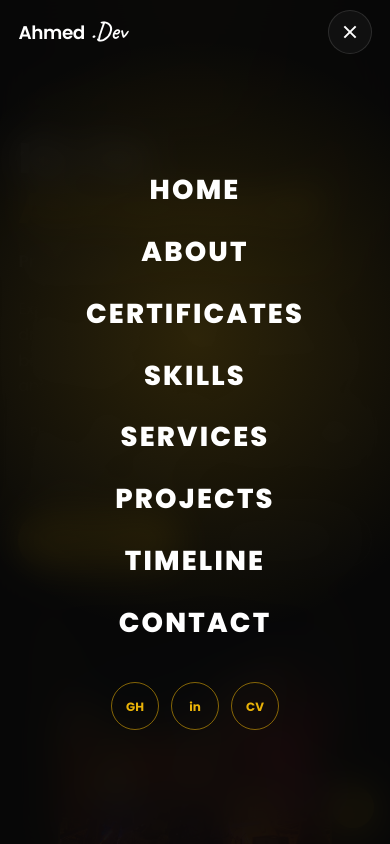
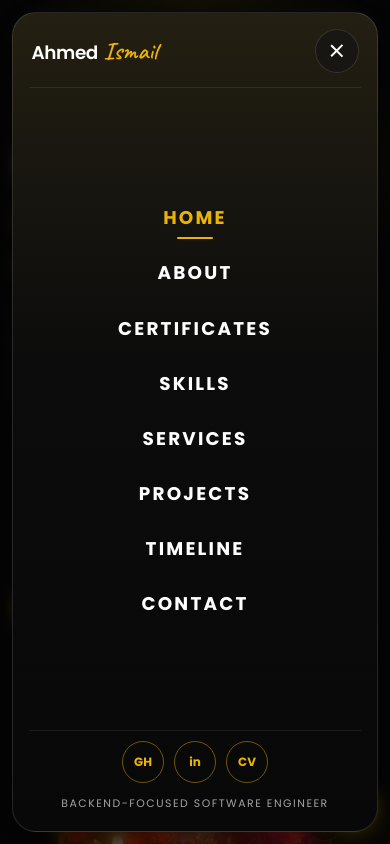
Before and after one commit to Isayama3/portfolio, a React (Vite) app in the folder client/: page / in a window 390 px wide. Both pictures are taken after a click on the button 349 px from the left and 31 px from the top of the page. Shown: the top 844 px of the page. Built offline with nearby package versions, Linux system fonts and the light colour scheme.

Commit message:
Reframe as a backend-focused software engineer, simplify mobile nav, and brand as Ahmed Ismail.

```diff
--- a/client/index.html
+++ b/client/index.html
@@ -3,10 +3,10 @@
   <head>
     <meta charset="UTF-8" />
     <meta name="viewport" content="width=device-width, initial-scale=1.0" />
-    <title>Ahmed Ismail | Backend Developer</title>
+    <title>Ahmed Ismail | Software Engineer</title>
     <meta
       name="description"
-      content="Ahmed Ismail — Backend Developer in Giza, Egypt. Scalable APIs, queues, WebSockets, and multi-tenant systems."
+      content="Ahmed Ismail — Software Engineer specialized in backend systems. Scalable APIs, queues, WebSockets, and multi-tenant platforms."
     />
     <meta name="theme-color" content="#0a0a0a" />
     <link rel="icon" type="image/png" sizes="32x32" href="/favicon-32.png" />
--- a/client/src/App.jsx
+++ b/client/src/App.jsx
@@ -50,7 +50,9 @@ function SiteHeader({ brand, locationLabel, links }) {
   const clock = useCairoClock();
   const github = realLink(links?.github);
   const linkedin = realLink(links?.linkedin);
-  const brandLeft = (brand || "Ahmed.Dev").split(".")[0];
+  const brandLabel = brand || "Ahmed Ismail";
+  const [brandMain, ...brandRest] = brandLabel.trim().split(/\s+/);
+  const brandAccent = brandRest.join(" ");
 
   useEffect(() => {
     setOpen(false);
@@ -112,8 +114,13 @@ function SiteHeader({ brand, locationLabel, links }) {
       <header className="site-header">
         <div className="site-header-inner">
           <Link to="/" className="brand" onClick={() => setOpen(false)}>
-            <span className="brand-first">{brandLeft}</span>
-            <span className="brand-script">.Dev</span>
+            <span className="brand-first">{brandMain}</span>
+            {brandAccent ? (
+              <>
+                {" "}
+                <span className="brand-script">{brandAccent}</span>
+              </>
+            ) : null}
           </Link>
 
           <nav className="nav-pill" aria-label="Primary">
@@ -173,22 +180,43 @@ function SiteHeader({ brand, locationLabel, links }) {
         aria-hidden={!open}
         aria-label="Site menu"
       >
-        <div className="nav-overlay-glow" aria-hidden="true" />
+        <div className="nav-sheet">
+          <div className="nav-sheet-top">
+            <Link to="/" className="brand" onClick={() => setOpen(false)}>
+              <span className="brand-first">{brandMain}</span>
+              {brandAccent ? (
+                <>
+                  {" "}
+                  <span className="brand-script">{brandAccent}</span>
+                </>
+              ) : null}
+            </Link>
+            <button
+              type="button"
+              className="icon-btn nav-sheet-close"
+              aria-label="Close menu"
+              onClick={() => setOpen(false)}
+            >
+              <span className="nav-close-x" aria-hidden="true" />
+            </button>
+          </div>
+
           <nav className="nav-overlay-links" aria-label="Mobile">
             {SECTIONS.map((s, i) => (
               <button
                 key={s.id}
                 type="button"
-              className="nav-link"
+                className={`nav-link${active === s.id ? " is-active" : ""}`}
                 style={{ "--i": i }}
                 onClick={() => navTo(s.id)}
               >
-              <span className="nav-index">0{i + 1}</span>
                 {s.label}
               </button>
             ))}
           </nav>
-        <div className="nav-overlay-social" style={{ "--i": SECTIONS.length }}>
+
+          <div className="nav-sheet-foot" style={{ "--i": SECTIONS.length }}>
+            <div className="nav-overlay-social">
               {github && (
                 <a className="social" href={github} {...linkAttrs(github)} onClick={() => setOpen(false)}>
                   GH
@@ -208,6 +236,9 @@ function SiteHeader({ brand, locationLabel, links }) {
               >
                 CV
               </a>
+            </div>
+            <p className="nav-sheet-tag">Backend-focused software engineer</p>
+          </div>
         </div>
       </div>
     </>
@@ -232,8 +263,15 @@ function SiteFooter({ profile }) {
     <footer className="site-footer">
       <div>
         <strong className="brand-name">
-          {(profile?.brand || "Ahmed.Dev").split(".")[0]}
-          <span className="brand-dot">.Dev</span>
+          {(profile?.brand || "Ahmed Ismail").split(/\s+/)[0]}
+          {((profile?.brand || "Ahmed Ismail").split(/\s+/).slice(1).join(" ") || "") && (
+            <>
+              {" "}
+              <span className="brand-dot">
+                {(profile?.brand || "Ahmed Ismail").split(/\s+/).slice(1).join(" ")}
+              </span>
+            </>
+          )}
         </strong>
         <p>{profile?.tagline}</p>
       </div>
--- a/client/src/data/profile.json
+++ b/client/src/data/profile.json
@@ -1,31 +1,32 @@
 {
   "name": "Ahmed Ismail",
   "fullName": "Ahmed Ismail Ahmed",
-  "brand": "Ahmed.Dev",
-  "role": "Backend Developer",
+  "brand": "Ahmed Ismail",
+  "role": "Software Engineer",
   "typedRoles": [
-    "Backend Architect",
-    "API Engineer",
-    "Laravel & Node Specialist",
-    "Systems Builder"
+    "Software Engineer",
+    "Backend Specialist",
+    "API & Systems Engineer",
+    "Platform Engineer"
   ],
-  "tagline": "Queue-driven systems, scalable APIs, and real-time backends for high-traffic products.",
+  "tagline": "Software engineer specialized in backend — scalable APIs, queues, and systems built for real traffic.",
   "location": "Dokki, Giza, Egypt",
   "availability": "Available for Projects",
   "cv": "/cv.pdf",
   "photo": "/images/profile.jpg",
   "phone": "+20 10 6643 6323",
-  "intro": "Expert in building scalable APIs, queue-driven workflows, and high-concurrency backends with PHP, Laravel, Node.js, Redis, and PostgreSQL.",
-  "about": "Backend Developer with 5+ years bridging reliable server architecture and product delivery. I ship complete, scalable backend systems tailored to travel, SaaS, marketplace, and mobile products.",
+  "intro": "Software engineer specialized in backend systems — APIs, data pipelines, integrations, and the infrastructure that keeps products fast and reliable.",
+  "aiNote": "I use AI tools day-to-day to enhance delivery speed and code quality.",
+  "about": "Software Engineer with 5+ years focused on backend architecture and product delivery. I design and ship server-side systems for travel, SaaS, marketplace, and mobile products — from APIs through production.",
   "aboutPillars": [
     {
       "title": "The Vision",
-      "body": "I don't just write endpoints — I build systems that stay up under traffic. Clear domains, documented spikes, and APIs clients can trust.",
+      "body": "I don't just write endpoints — I build backend systems that stay up under traffic. Clear domains, pragmatic designs, and APIs clients can trust.",
       "tags": ["Problem Solver", "Reliable", "Detail Oriented"]
     },
     {
       "title": "API Craft",
-      "body": "REST APIs tuned for React and Flutter, OpenAPI docs, modular supplier integrations, and multi-tenant product backends.",
+      "body": "REST APIs for web and mobile clients, OpenAPI docs, modular integrations, and multi-tenant product backends.",
       "tags": ["REST", "OpenAPI", "Multi-tenancy"]
     },
     {
@@ -64,7 +65,7 @@
   "services": [
     {
       "title": "Backend & API",
-      "body": "Robust server-side logic, database design, and secure API integration.",
+      "body": "Robust server-side logic, database design, and secure API integration for web and mobile products.",
       "points": ["RESTful APIs", "Database modeling", "Auth & security", "Cloud-ready Docker deploys"]
     },
     {
@@ -94,14 +95,11 @@
       "years": "Dec 2024 – Present",
       "note": "OTA travel platform — search, rates, content, booking flows, and third-party hotel integrations.",
       "bullets": [
-        "Led system design, ticket breakdown, and architectural decisions across backend, DevOps, and frontend squads to streamline sprint delivery while conducting rigorous code reviews to enforce SOLID principles and clean architecture standards.",
-        "Reduced hotel list and rate fetch loading times on the client side from 2 minutes down to 10 seconds by refactoring caching layers, optimizing database queries, and streamlining API payloads.",
-        "Transformed multi-supplier hotel data ingestion, room mapping, and Meilisearch indexing pipelines from hours to mere seconds by leveraging asynchronous worker pools and chunked streaming generators.",
-        "Engineered custom data transformation algorithms to map complex third-party room rates, occupancy rules, and real-time hotel availability into unified internal domain models.",
-        "Fine-tuned Meilisearch typo-tolerance settings and custom ranking rules to deliver instant, highly relevant geo-search results for hotel names and destinations with minimal query overhead.",
-        "Re-architected Laravel Horizon worker pools and resource limits, drastically lowering CPU/memory consumption during peak sync workloads, while optimizing Docker multi-stage builds to significantly decrease container build and deployment times.",
-        "Designed and built a flexible integration layer using Strategy and Factory design patterns with Dependency Injection (DI), allowing rapid onboarding of third-party supplier rates and hotel content APIs without rewriting core search or booking logic.",
-        "Designed and rolled out a versioned RESTful HTTP API (V1 → V2) with parallel controllers/services and OpenAPI/Swagger specs, ensuring new feature releases ship on V2 without regressing existing V1 clients."
+        "Led backend system design, ticket breakdown, and code reviews across squads — SOLID and clean architecture.",
+        "Cut hotel list and rate-fetch load time from ~2 minutes to ~10 seconds via caching, query, and API payload work.",
+        "Sped up multi-supplier ingest, room mapping, and Meilisearch indexing from hours to seconds with async workers and streaming generators.",
+        "Built a Strategy/Factory + DI integration layer for third-party hotel rates and content without rewriting core search/booking.",
+        "Shipped API V1 → V2 with parallel services and OpenAPI; tuned Horizon/Docker for lower peak CPU/memory and faster deploys."
       ],
       "tags": ["Laravel", "Horizon", "Redis", "Meilisearch", "Docker", "Hotel APIs"],
       "kind": "work"
@@ -181,7 +179,7 @@
       "meta": "Education",
       "title": "B.S. in CS & IT",
       "years": "2017 – 2021",
-      "note": "Computer science foundation — later focused into backend engineering, systems, and APIs.",
+      "note": "Computer science foundation — later focused into backend software engineering, systems, and APIs.",
       "tags": ["Problem Solving", "CS Fundamentals"],
       "kind": "education"
     }
--- a/client/src/data/projects.json
+++ b/client/src/data/projects.json
@@ -3,7 +3,7 @@
     "slug": "hojuzat",
     "title": "Hojuzat — Web & Mobile",
     "year": "2024–Present",
-    "category": "Backend API",
+    "category": "Backend",
     "company": "Hojuzat",
     "image": "/projects/hojuzat-mobile.png",
     "summary": "OTA travel platform backends powering the Hojuzat website and mobile app — search, booking, and supplier pricing.",
@@ -29,7 +29,7 @@
     "slug": "carspot",
     "title": "CarSpot",
     "year": "2023–2024",
-    "category": "Backend API",
+    "category": "Backend",
     "company": "MMB Technology",
     "image": "/projects/car-spot-mobile.png",
     "summary": "Automotive marketplace backend at MMB — cars, trucks, plates, parts, rentals, and services on Google Play.",
@@ -46,7 +46,7 @@
     "slug": "biz-buradayiz",
     "title": "Biz Buradayız",
     "year": "2024",
-    "category": "Backend API",
+    "category": "Backend",
     "company": "Taj",
     "image": "/projects/biz-buradayiz-mobile.png",
     "summary": "Roadside-assistance APIs at Taj — matching customers with towing, battery, tire, and service providers.",
@@ -63,7 +63,7 @@
     "slug": "zr3i",
     "title": "Zr3i — GIS land analytics",
     "year": "2023–2024",
-    "category": "Backend API",
+    "category": "Backend",
     "company": "Zr3i",
     "image": "/projects/zr3i.png",
     "summary": "Multi-tenant fixes and GIS land-analytics integration for Zr3i.com.",
@@ -80,7 +80,7 @@
     "slug": "creative-minds",
     "title": "Golden Host",
     "year": "2023–2024",
-    "category": "Backend API",
+    "category": "Backend",
     "company": "Creative Minds",
     "image": "/projects/golden-host-mobile.png",
     "summary": "Backend for Golden Host (web + mobile) while at Creative Minds — Saudi short-stay / property booking.",
@@ -97,7 +97,7 @@
     "slug": "cardnet",
     "title": "Cardnet",
     "year": "2023–2024",
-    "category": "Backend API",
+    "category": "Backend",
     "company": "7lsoft (Contract)",
     "image": "/projects/cardnet.png",
     "summary": "E-commerce backend for Cardnet (via 7lsoft, contract) — digital cards, electronics, and e-invoicing.",
@@ -114,7 +114,7 @@
     "slug": "jiovaniaff",
     "title": "Jiovaniaff SaaS & commerce",
     "year": "2021–2023",
-    "category": "Backend API",
+    "category": "Backend",
     "company": "Nullisues International",
     "image": "/projects/jiovaniaff.png",
     "summary": "Affiliate SaaS v2 and e-commerce apps (Kayan, Jiovaniaff v1, Egygomla) at Nullisues.",
--- a/client/src/pages/Home.jsx
+++ b/client/src/pages/Home.jsx
@@ -71,7 +71,7 @@ function Stat({ value, suffix, label, active, style }) {
 
 function TypeLine({ phrases }) {
   const list = useMemo(
-    () => (phrases?.length ? phrases : ["Backend Developer"]),
+    () => (phrases?.length ? phrases : ["Software Engineer"]),
     [phrases]
   );
   const [index, setIndex] = useState(0);
@@ -164,7 +164,7 @@ function ContactForm() {
         <textarea
           name="message"
           rows={5}
-          placeholder="Tell me about the backend you need…"
+          placeholder="Tell me about the project or backend you need…"
           value={message}
           onChange={(e) => setMessage(e.target.value)}
           required
@@ -238,6 +238,7 @@ export default function Home({ profile }) {
           <Reveal delay={120}>
             <TypeLine phrases={profile.typedRoles} />
             <p className="hero-lead">{profile.intro}</p>
+            {profile.aiNote ? <p className="hero-note">{profile.aiNote}</p> : null}
           </Reveal>
           <Reveal delay={160} className="hero-stack">
             {["PHP", "Laravel", "Node.js", "Express", "Redis", "PostgreSQL", "Docker"].map((s) => (
@@ -524,7 +525,7 @@ export default function Home({ profile }) {
             Let&apos;s Build Something <span className="accent-text">Amazing</span>
           </h2>
           <p className="hero-lead center-lead">
-            Available for backend roles and contract work. If you have a product that needs a solid server side — or just want to say hi — inbox is open.
+            Available for software engineering roles with a backend focus, and contract work. If you need solid APIs and server-side systems — or just want to say hi — inbox is open.
           </p>
         </Reveal>
         <div className="contact-grid">
--- a/client/src/styles.css
+++ b/client/src/styles.css
@@ -168,7 +168,7 @@ main,
   font-family: "Caveat", cursive;
   font-size: 1.55rem;
   font-weight: 600;
-  color: var(--ink);
+  color: var(--accent);
   line-height: 1;
 }
 
@@ -179,6 +179,8 @@ main,
 
 .brand-dot {
   color: var(--accent);
+  font-family: "Caveat", cursive;
+  font-weight: 600;
 }
 
 .brand-sub {
@@ -361,20 +363,19 @@ main,
 .nav-overlay {
   position: fixed;
   inset: 0;
-  z-index: 55;
-  display: grid;
-  place-content: center;
-  justify-items: center;
-  gap: 2rem;
-  padding: calc(var(--header-h) + 1rem) var(--pad) 2rem;
-  background: var(--overlay-bg);
-  backdrop-filter: blur(18px);
+  z-index: 70;
+  display: flex;
+  align-items: stretch;
+  justify-content: center;
+  padding: 0.75rem;
+  background: rgba(0, 0, 0, 0.55);
+  backdrop-filter: blur(8px);
   opacity: 0;
   visibility: hidden;
   pointer-events: none;
   transition:
-    opacity 320ms ease,
-    visibility 320ms ease;
+    opacity 280ms ease,
+    visibility 280ms ease;
 }
 
 .nav-overlay.is-open {
@@ -383,18 +384,64 @@ main,
   pointer-events: auto;
 }
 
-.nav-overlay-glow {
+.nav-sheet {
+  width: min(100%, 26rem);
+  margin: 0 auto;
+  display: flex;
+  flex-direction: column;
+  border: 1px solid var(--icon-border);
+  border-radius: 1.5rem;
+  background:
+    linear-gradient(180deg, color-mix(in srgb, var(--accent) 8%, #121212) 0%, #0c0c0c 42%, #080808 100%);
+  box-shadow: 0 20px 50px rgba(0, 0, 0, 0.45);
+  padding: 0.85rem 1rem 1.15rem;
+  transform: translateY(12px) scale(0.98);
+  transition: transform 280ms cubic-bezier(0.22, 1, 0.36, 1);
+}
+
+.nav-overlay.is-open .nav-sheet {
+  transform: none;
+}
+
+.nav-sheet-top {
+  display: flex;
+  align-items: center;
+  justify-content: space-between;
+  gap: 0.75rem;
+  padding: 0.15rem 0.15rem 0.85rem;
+  border-bottom: 1px solid color-mix(in srgb, var(--ink) 8%, transparent);
+  margin-bottom: 0.35rem;
+}
+
+.nav-sheet-close {
+  flex-shrink: 0;
+}
+
+.nav-close-x {
+  position: relative;
+  width: 1rem;
+  height: 1.5px;
+  background: currentColor;
+  display: block;
+  transform: rotate(45deg);
+}
+
+.nav-close-x::after {
+  content: "";
   position: absolute;
   inset: 0;
-  background: radial-gradient(circle at 50% 40%, color-mix(in srgb, var(--accent) 16%, transparent), transparent 55%);
-  pointer-events: none;
+  background: currentColor;
+  transform: rotate(90deg);
 }
 
 .nav-overlay-links {
   position: relative;
   display: grid;
-  gap: 0.35rem;
+  gap: 0.15rem;
   text-align: center;
+  padding: 0.75rem 0.25rem;
+  flex: 1;
+  align-content: center;
 }
 
 .nav-link {
@@ -404,23 +451,39 @@ main,
   background: transparent;
   color: var(--ink);
   font-family: inherit;
-  font-size: clamp(1.6rem, 5vw, 2.6rem);
-  font-weight: 800;
-  letter-spacing: 0.08em;
+  font-size: 1.15rem;
+  font-weight: 700;
+  letter-spacing: 0.12em;
   text-transform: uppercase;
   cursor: pointer;
-  padding: 0.35rem 0.75rem;
+  padding: 0.7rem 0.5rem;
   opacity: 0;
-  transform: translateY(18px);
+  transform: translateY(10px);
   transition:
     color 160ms ease,
-    transform 160ms ease;
+    opacity 160ms ease;
+}
+
+.nav-link.is-active {
+  color: var(--accent);
+}
+
+.nav-link.is-active::after {
+  content: "";
+  position: absolute;
+  left: 50%;
+  bottom: 0.35rem;
+  width: 2.25rem;
+  height: 2px;
+  border-radius: 999px;
+  background: var(--accent);
+  transform: translateX(-50%);
 }
 
 .nav-overlay.is-open .nav-link,
-.nav-overlay.is-open .nav-overlay-social {
-  animation: nav-in 480ms cubic-bezier(0.22, 1, 0.36, 1) forwards;
-  animation-delay: calc(var(--i, 0) * 55ms + 80ms);
+.nav-overlay.is-open .nav-sheet-foot {
+  animation: nav-in 420ms cubic-bezier(0.22, 1, 0.36, 1) forwards;
+  animation-delay: calc(var(--i, 0) * 40ms + 60ms);
 }
 
 @keyframes nav-in {
@@ -432,32 +495,43 @@ main,
 
 .nav-link:hover {
   color: var(--accent);
-  transform: scale(1.04);
-}
-
-.nav-index {
-  display: none;
+}
+
+.nav-sheet-foot {
+  display: grid;
+  justify-items: center;
+  gap: 0.75rem;
+  padding-top: 0.65rem;
+  border-top: 1px solid color-mix(in srgb, var(--ink) 8%, transparent);
+  opacity: 0;
+  transform: translateY(10px);
 }
 
 .nav-overlay-social {
   position: relative;
   display: flex;
-  gap: 0.75rem;
-  opacity: 0;
-  transform: translateY(16px);
+  gap: 0.65rem;
 }
 
 .nav-overlay-social .social {
-  width: 3rem;
-  height: 3rem;
-  border-color: color-mix(in srgb, var(--accent) 55%, transparent);
+  width: 2.6rem;
+  height: 2.6rem;
+  border-color: color-mix(in srgb, var(--accent) 45%, transparent);
   color: var(--accent);
 }
 
 .nav-overlay-social .social:hover {
   background: var(--accent);
   color: var(--accent-ink);
-  transform: translateY(-3px) scale(1.06);
+  transform: translateY(-2px);
+}
+
+.nav-sheet-tag {
+  margin: 0;
+  font-size: 0.68rem;
+  letter-spacing: 0.14em;
+  text-transform: uppercase;
+  color: var(--muted);
 }
 
 main {
@@ -552,6 +626,14 @@ main {
   max-width: 36rem;
   color: var(--muted);
   padding-top: 0.5rem;
+}
+
+.hero-note {
+  max-width: 36rem;
+  margin: 0.35rem 0 0;
+  font-size: 0.88rem;
+  color: color-mix(in srgb, var(--muted) 85%, transparent);
+  font-style: italic;
 }
 
 .center-lead {
@@ -1865,11 +1947,24 @@ a:focus-visible,
 @media (max-width: 960px) {
   :root {
     --pad: 1.15rem;
-    --header-h: 4rem;
+    --header-h: 4.35rem;
+  }
+
+  .site-header {
+    height: var(--header-h);
+    padding: 0.55rem var(--pad) 0;
+    background: transparent;
+    border-bottom: 0;
   }
 
   .site-header-inner {
     grid-template-columns: 1fr auto;
+    border: 1px solid var(--icon-border);
+    border-radius: 999px;
+    background: color-mix(in srgb, var(--bg-elevated) 82%, transparent);
+    backdrop-filter: blur(14px);
+    padding: 0.35rem 0.4rem 0.35rem 0.95rem;
+    box-shadow: 0 8px 24px rgba(0, 0, 0, 0.28);
   }
 
   .nav-pill,
@@ -1879,6 +1974,12 @@ a:focus-visible,
 
   .header-actions {
     display: flex;
+  }
+
+  .nav-sheet {
+    width: 100%;
+    max-height: calc(100dvh - 1.5rem);
+    overflow: auto;
   }
 
   .hero,
@@ -2081,10 +2182,6 @@ a:focus-visible,
     transform: translateX(-50%) scale(1.08) !important;
   }
 
-  .nav-link {
-    font-size: clamp(1.35rem, 7vw, 2rem);
-  }
-
   .section h2 {
     font-size: clamp(1.55rem, 7vw, 2.2rem);
   }
```
Also changed, not shown: 2 other files (tests, documents, lock files or other folders). Lines whose indentation alone changed are shown as unchanged.
